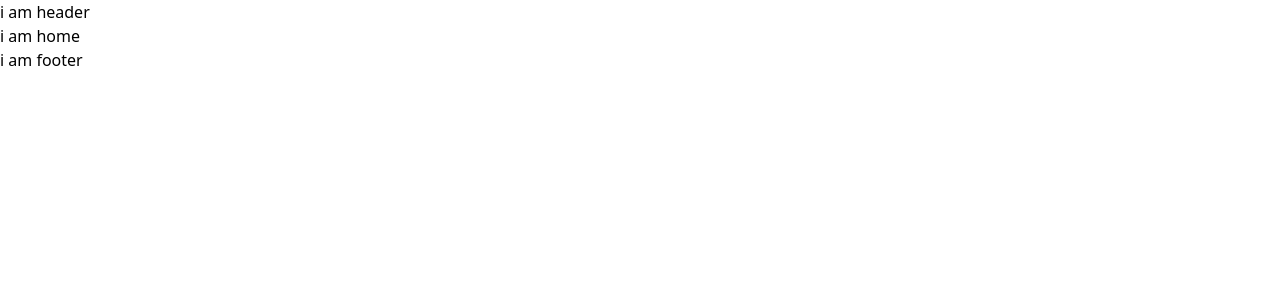
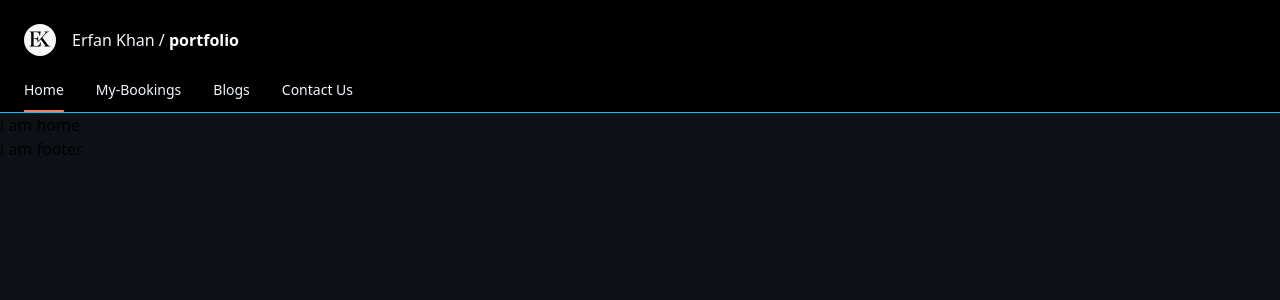
Before and after one commit to Erfan-Khan-Dhrubo/hello-i-am-erfan, a React (Vite) app in the folder hello-i-am-erfan/: page / in a window 1280 px wide. Shown: the top 300 px of the page. Built offline with nearby package versions, Linux system fonts and the light colour scheme.

Commit message:
Making the Header

```diff
--- a/hello-i-am-erfan/src/App.css
+++ b/hello-i-am-erfan/src/App.css
@@ -1,5 +1,18 @@
 @import "tailwindcss";
 
 @theme {
-  --color-btnBlue: #176ae5;
+  --color-lightWhite: #f0f6fc;
+  --color-background: #0d1117;
+  --color-backgroundLine: #00c7ff;
 }
+
+.nav-link a.active {
+  text-decoration: underline;
+  text-underline-offset: 15px;
+  text-decoration-thickness: 2px;
+  text-decoration-color: #f78166;
+}
+
+body {
+  background-color: var(--color-background);
+}
--- a/hello-i-am-erfan/src/components/Header.jsx
+++ b/hello-i-am-erfan/src/components/Header.jsx
@@ -1,9 +1,40 @@
 import React from "react";
+import { NavLink } from "react-router";
 
 const Header = () => {
   return (
-    <div>
-      <h2>i am header</h2>
+    <div className="bg-black text-lightWhite pt-6 px-6 pb-3 border-b border-backgroundLine">
+      <div className="flex flex-col gap-6">
+        <div className="flex gap-4 items-center">
+          <div className="w-8 h-8">
+            <img
+              className="rounded-3xl"
+              src="/Images/logo.png"
+              alt="The logo of the website"
+            />
+          </div>
+          <div>
+            Erfan Khan /{" "}
+            <span className="text-white font-semibold">portfolio</span>
+          </div>
+        </div>
+        <div>
+          <ul className="flex gap-8 text-sm">
+            <li className="nav-link">
+              <NavLink to={"/"}>Home</NavLink>
+            </li>
+            <li className="nav-link">
+              <NavLink to={"/MyBookings"}>My-Bookings</NavLink>
+            </li>
+            <li className="nav-link">
+              <NavLink to={"/Blogs"}>Blogs</NavLink>
+            </li>
+            <li className="nav-link">
+              <NavLink to={"/ContactUs"}>Contact Us</NavLink>
+            </li>
+          </ul>
+        </div>
+      </div>
     </div>
   );
 };
```
Also changed, not shown: hello-i-am-erfan/public/Images/logo.png (added).
